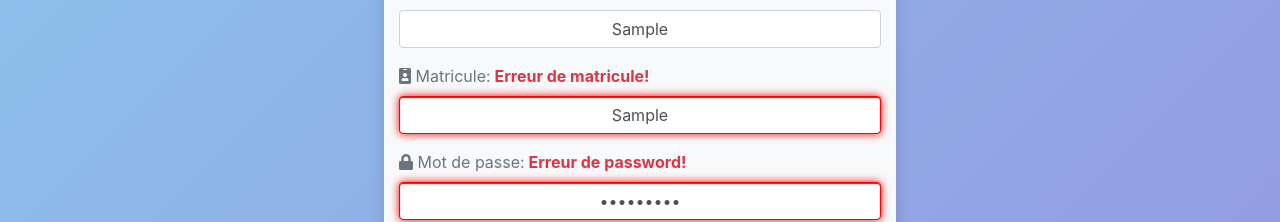
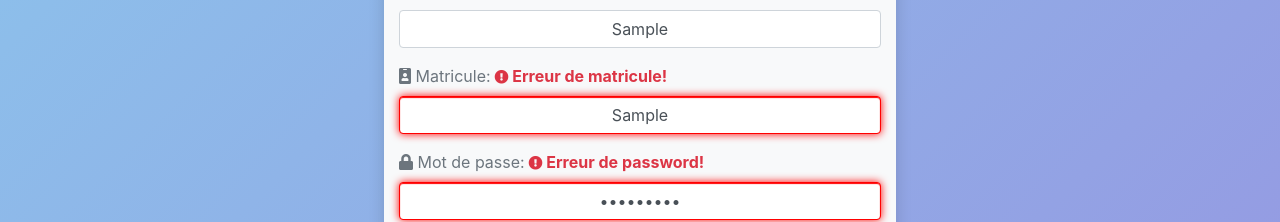
Before and after one commit to NicolasH-L/420-565-A21_ProjetIntegre_Equipe2, a React (Create React App) app in the folder React/projet_integre_equipe2/: page /Registration in a window 1280 px wide. Both pictures are taken after typing "Sample", "Sample", "Sample", "Sample123" into the empty fields and a click on the button "Soumettre". Shown: the part 350-572 px from the top of the page. Built offline with nearby package versions, Linux system fonts and the light colour scheme.

Commit message:
EQ2-16 - Modification de studentRegistration.js pour gerer la redisrection et les erreurs.

```diff
--- a/React/projet_integre_equipe2/src/components/NavbarRegistrationLogin.js
+++ b/React/projet_integre_equipe2/src/components/NavbarRegistrationLogin.js
@@ -13,7 +13,7 @@ const NavbarRegistrationLogin = () => {
                         <li className="nav-item mx-2">
                             <Link className="nav-link btn " to="/Login">Connexion</Link>
                         </li>
-                        <li class="nav-item mx-2">
+                        <li className="nav-item mx-2">
                             <Link className="nav-link btn btn-outline-light rounded-pill" to="/Registration">S'inscrire</Link>
                         </li>
                     </ul>
--- a/React/projet_integre_equipe2/src/components/Registration/Registration.js
+++ b/React/projet_integre_equipe2/src/components/Registration/Registration.js
@@ -2,7 +2,6 @@ import React from 'react'
 import StudentRegistration from '../StudentRegistration';
 import MonitorRegistration from '../MonitorRegistration';
 import SupervisorRegistration from '../SupervisorRegistration';
-import {Link } from 'react-router-dom'
 
 import '../Form.css'
 import NavbarRegistrationLogin from '../NavbarRegistrationLogin';
@@ -17,8 +16,7 @@ const Registration = () => {
           },
             body: JSON.stringify(student)
         })
-        const data = await result.json()
-      //  setStudents([...student, data])
+        return await result.json()
       }
 
       const addMonitor = async (monitor) => {
--- a/React/projet_integre_equipe2/src/components/StudentRegistration.js
+++ b/React/projet_integre_equipe2/src/components/StudentRegistration.js
@@ -1,28 +1,26 @@
 import _ from 'lodash';
 import React from 'react'
 import { useState } from 'react'
+import { useHistory } from "react-router-dom";
 
 
 const StudentRegistration = ({onAdd}) => {
     const [student, setStudent] = useState({lastName:"", firstName:"", password:"", matricule:""});
+    const [error, setError] = useState({lastName: "", firstName: "", password: "", matricule: ""});
+    const history = useHistory();
 
     const onSubmit = (e) => {
         e.preventDefault()
         if (!_.isEmpty(error.lastName) || !_.isEmpty(error.firstName) || !_.isEmpty(error.password)|| !_.isEmpty(error.matricule) ||
             _.isEmpty(student.lastName) || _.isEmpty(student.firstName) || _.isEmpty(student.password )|| _.isEmpty(student.matricule)){
-            console.log(student)
             alert("Veuillez remplir tous les champs!")
             return
         } else {
-            console.log(student)
+            onAdd(student)
+                .then((data) => data.matricule !== undefined ? history.push("/Login") : alert("Erreur matricule existante"))
+                .catch(() => alert("Erreur matricule existante"))
         }
-        onAdd(student)
     }
-
-    const [error, setError] = useState({
-        lastName: "", firstName: "",
-        password: "", matricule: ""
-    });
 
     const validateInput = (e) => {
         let pattern;
@@ -44,7 +42,7 @@ const StudentRegistration = ({onAdd}) => {
         if (!pattern.test(e.target.value) || e.target.value === "") {
             e.target.style.borderColor = "red";
             e.target.style.boxShadow = "0 1px 1px red inset, 0 0 8px red";
-            inputError = <strong className="text-danger"> Erreur de {e.target.name}!</strong>;
+            inputError = <strong className="text-danger"> <i className="fas fa-exclamation-circle text-danger fa-sm" ></i> Erreur de {e.target.name}!</strong>;
         } else {
             e.target.style.borderColor = "#ced4da";
             e.target.style.boxShadow = "none"
```
